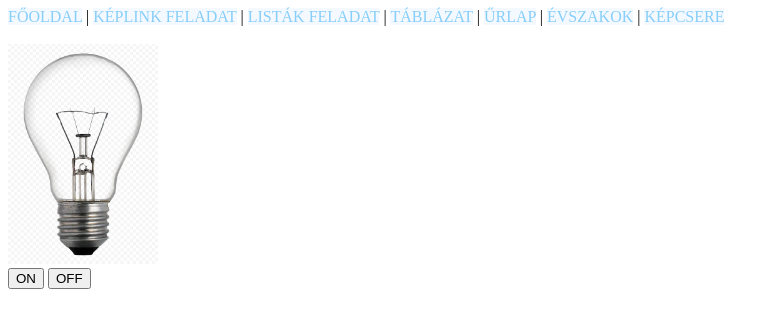
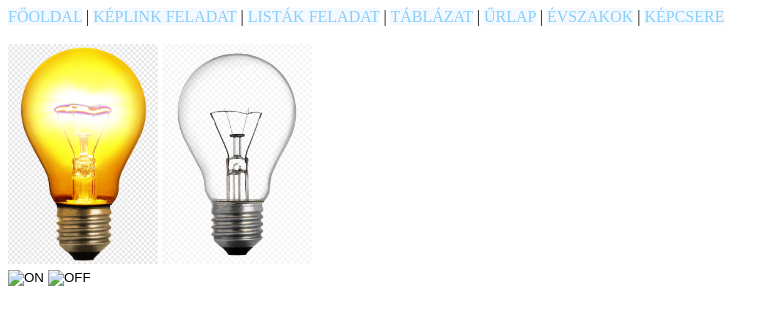
Before and after one commit to IvankaiZsombor/web, a plain HTML site: page kepcsere.html in a window 1280 px wide. Shown: the whole page, without its empty margins (0-779 px from the left). Drawn offline with Linux system fonts and the light colour scheme.

Commit message:
kepcserre

```diff
--- a/kepcsere.html
+++ b/kepcsere.html
@@ -13,7 +13,7 @@
 
         }
         #be {
-            display: none;
+
         }
         nav a {
             color: lightskyblue;
@@ -41,8 +41,8 @@
     <img src="png-clipart-yellow-light-bulb-incandescent-light-bulb-lighting-invention-yellow-light-bulb-led-lamp-light.png" alt="on" id="be" onclick="bekapcs()">
     <img src="e0fd25f9127a9a109a0648c83ee61643.png" alt="off" id="ki" onclick="kikapcs()">
     <br>
-    <input type="button" value="ON" onclick="bekapcs()">
-    <input type="button" value="OFF" onclick="kikapcs()">
+    <input type="image" value="ON" onclick="bekapcs()">
+    <input type="image" value="OFF" onclick="kikapcs()">
     <script>
         function bekapcs() {
             document.getElementById("be").style.display = "block";
```
